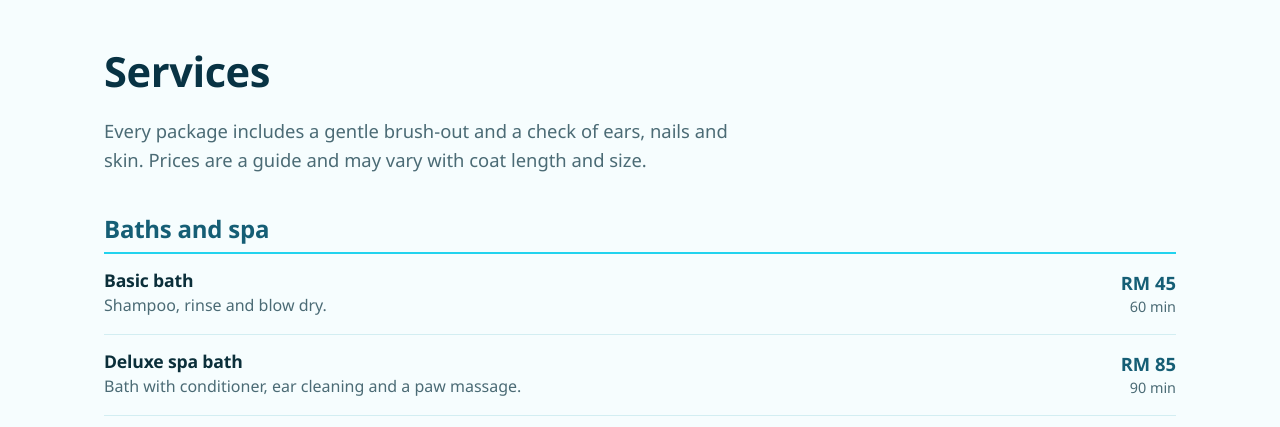
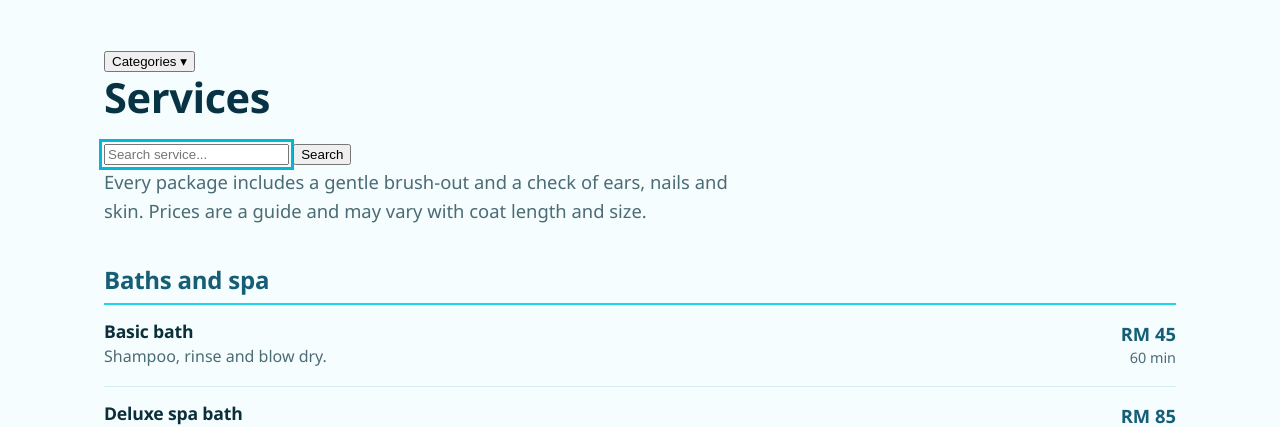
Before and after one commit to Chai-kra/PawCare, an ASP.NET Core app: page /Home/Services in a window 1280 px wide. Shown: the part 69-496 px from the top of the page. Run offline with ASP.NET Core 8, Linux system fonts and the light colour scheme.

Commit message:
service search box (no functions)

```diff
--- a/PawCare/Controllers/HomeController.cs
+++ b/PawCare/Controllers/HomeController.cs
@@ -6,7 +6,11 @@ public class HomeController : Controller
 {
     public IActionResult Index() => View();
 
-    public IActionResult Services() => View();
+    public IActionResult Services(string? name)
+    {
+        ViewData["ServiceName"] = name;
+        return View();
+    }
 
     public IActionResult About() => View();
 
--- a/PawCare/Views/Home/Services.cshtml
+++ b/PawCare/Views/Home/Services.cshtml
@@ -1,6 +1,25 @@
 @{
     ViewBag.Title = "Services";
+    ViewBag.HideTitle = true;
 }
+
+<div class="category-menu" id="category-menu">
+    <button class="category-btn" type="button" aria-expanded="false" aria-controls="category-panel">
+        Categories <span class="chev">▾</span>
+    </button>
+    <div class="page-head">
+        <h1 class="page-title">Services</h1>
+
+        <ul class="category-panel" id="category-panel" hidden>
+        </ul>
+    </div>
+</div>
+
+<form class="service-search" method="get" role="search">
+    @Html.TextBox("name", ViewData["Search"] as string ?? "",
+        new { type = "search", autofocus = "", data_trim = "", placeholder = "Search service..." })
+    <button type="submit" class="btn-search">Search</button>
+</form>
 
 <p class="lead">Every package includes a gentle brush-out and a check of ears, nails and skin. Prices are a guide and may vary with coat length and size.</p>
 
```
